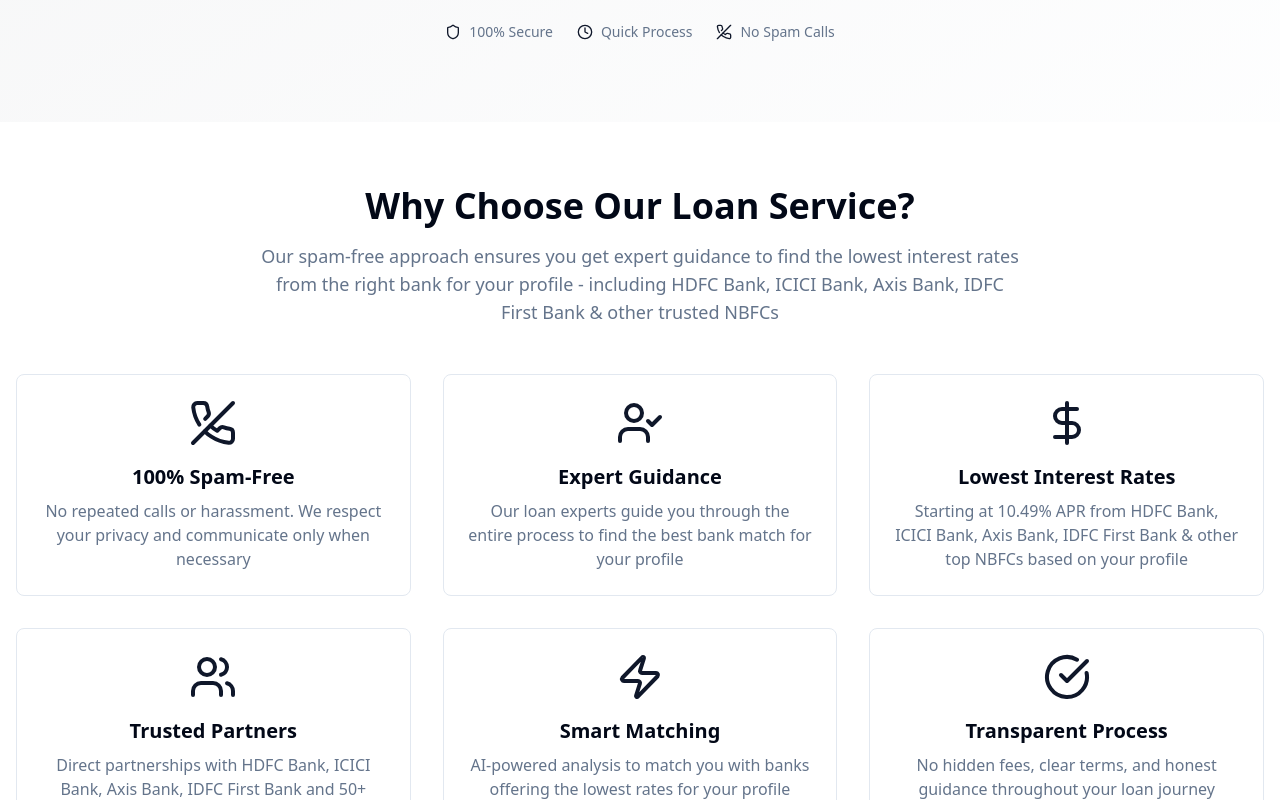
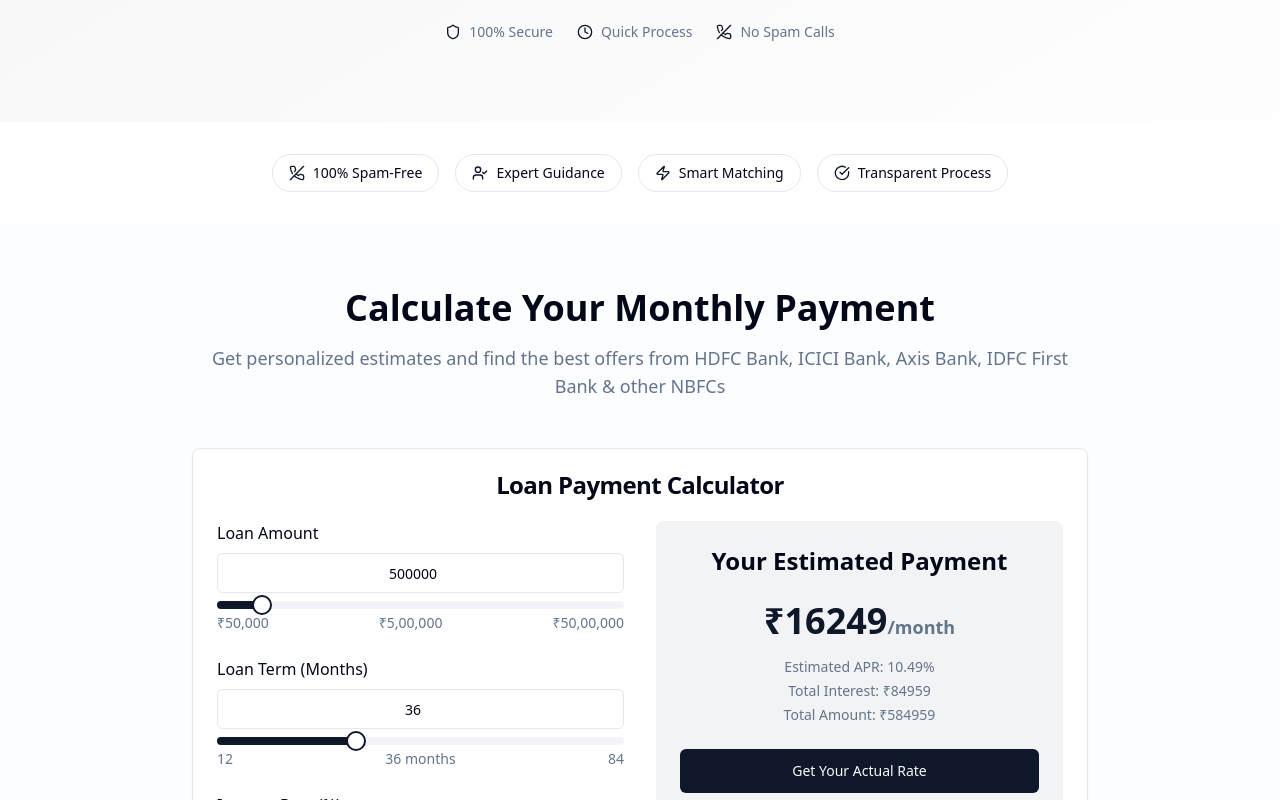
Before and after one commit to asatishpaul/simple-hi-universe-maker, a React (Vite) app: page / in a window 1280 px wide. Shown: the part 640-1440 px from the top of the page. Built offline with nearby package versions, Linux system fonts and the light colour scheme.

Commit message:
Remove/Minimize loan service section
Reduce the size or remove the "Why Choose Our Loan Service?" section to improve website layout.

```diff
--- a/src/components/Features.tsx
+++ b/src/components/Features.tsx
@@ -36,25 +36,25 @@ export const Features = () => {
   ];
 
   return (
-    <section className="py-16 bg-background">
+    <section className="py-8 bg-background">
       <div className="container mx-auto px-4">
-        <div className="text-center mb-12">
-          <h2 className="text-3xl md:text-4xl font-bold text-foreground mb-4">
-            Why Choose Our Loan Service?
-          </h2>
-          <p className="text-lg text-muted-foreground max-w-3xl mx-auto">
-            Our spam-free approach ensures you get expert guidance to find the lowest interest rates from the right bank for your profile - including HDFC Bank, ICICI Bank, Axis Bank, IDFC First Bank & other trusted NBFCs
-          </p>
-        </div>
-
-        <div className="grid grid-cols-1 md:grid-cols-2 lg:grid-cols-3 gap-8">
-          {features.map((feature, index) => (
-            <div key={index} className="text-center p-6 rounded-lg border bg-card hover:shadow-lg transition-shadow">
-              <feature.icon className="h-12 w-12 text-primary mx-auto mb-4" />
-              <h3 className="text-xl font-semibold mb-2">{feature.title}</h3>
-              <p className="text-muted-foreground">{feature.description}</p>
-            </div>
-          ))}
+        <div className="flex flex-wrap justify-center gap-4 text-sm">
+          <div className="flex items-center gap-2 bg-card rounded-full px-4 py-2 border">
+            <PhoneOff className="h-4 w-4 text-primary" />
+            <span>100% Spam-Free</span>
+          </div>
+          <div className="flex items-center gap-2 bg-card rounded-full px-4 py-2 border">
+            <UserCheck className="h-4 w-4 text-primary" />
+            <span>Expert Guidance</span>
+          </div>
+          <div className="flex items-center gap-2 bg-card rounded-full px-4 py-2 border">
+            <Zap className="h-4 w-4 text-primary" />
+            <span>Smart Matching</span>
+          </div>
+          <div className="flex items-center gap-2 bg-card rounded-full px-4 py-2 border">
+            <CheckCircle className="h-4 w-4 text-primary" />
+            <span>Transparent Process</span>
+          </div>
         </div>
       </div>
     </section>
```
